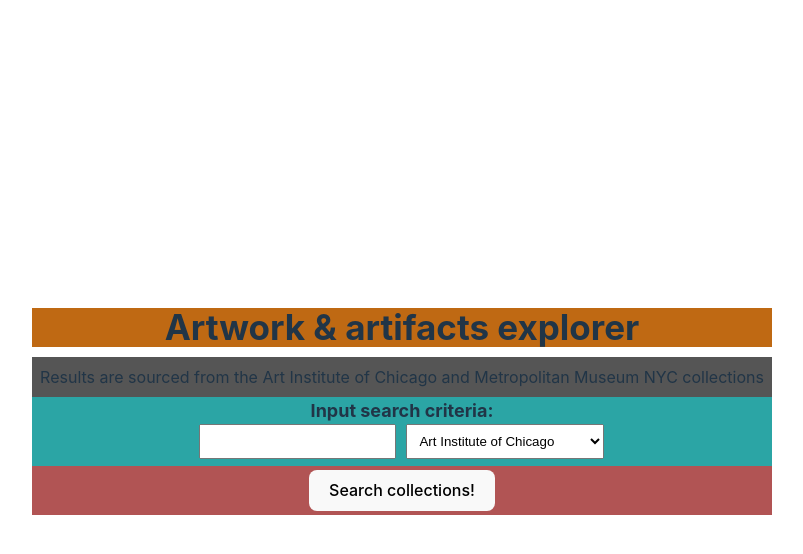
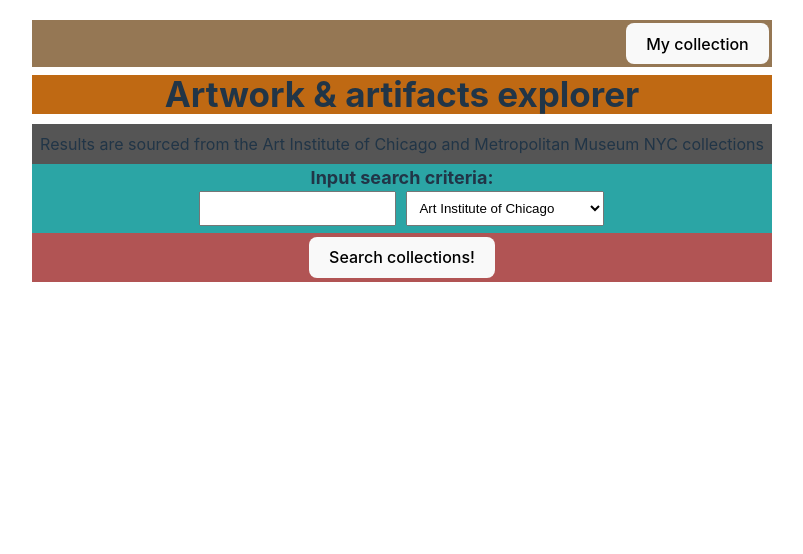
Before and after one commit to BytingMicrochips/exhibition-fe, a React (Vite) app in the folder exhibition-curation-fe/: page / in a window 1280 px wide. Shown: the top 554 px of the page, without its empty margins (238-1041 px from the left). Built offline with nearby package versions, Linux system fonts and the light colour scheme; no server answers.

Commit message:
add Navigation component add styling template for Navigation

```diff
--- a/exhibition-curation-fe/src/App.css
+++ b/exhibition-curation-fe/src/App.css
@@ -3,6 +3,7 @@
   margin: 0 auto;
   padding: 1rem;
   text-align: center;
+  height: 95vh;
 }
 
 .titleCard {
@@ -13,6 +14,7 @@
 
 .titleCard h1 {
   margin-bottom: 10px;
+  margin-top: 8px;
   font-size: 35px;
 }
 
@@ -239,3 +241,15 @@
   background-color: rgb(21, 154, 154);
   padding-bottom: 1px;
 }
+
+.navigation {
+  background-color: rgb(149, 119, 84);
+  display: flex;
+  justify-content: end;
+}
+
+.navigation button {
+  margin-top: 3px;
+  margin-bottom: 3px;
+  margin-right: 3px;
+}
--- a/exhibition-curation-fe/src/components/App.jsx
+++ b/exhibition-curation-fe/src/components/App.jsx
@@ -8,6 +8,7 @@
 import ResultsCounter from "./ResultsCounter";
 import PaginationBar from "./PaginationBar";
 import Loading from "./Loading";
+import Navigation from "./Navigation";
 
 export const ModalContext = createContext();
 export const IsSelectedContext = createContext();
@@ -419,8 +420,9 @@
               <Modal />
             ) : (
               <>
+                <Navigation />
                 <Title />
-                <div>
+                  <div>
                   <div className="searchCard">
                     <h3>Input search criteria:</h3>
                     <div className="inputSelect">
--- /dev/null
+++ b/exhibition-curation-fe/src/components/Navigation.jsx
@@ -0,0 +1,13 @@
+import { Fragment } from "react";
+
+const Navigation = () => {
+    return (
+      <Fragment key={"navigationFrag"}>
+        <div className="navigation">
+          <button>My collection</button>
+        </div>
+      </Fragment>
+    );
+}
+
+export default Navigation;
```
